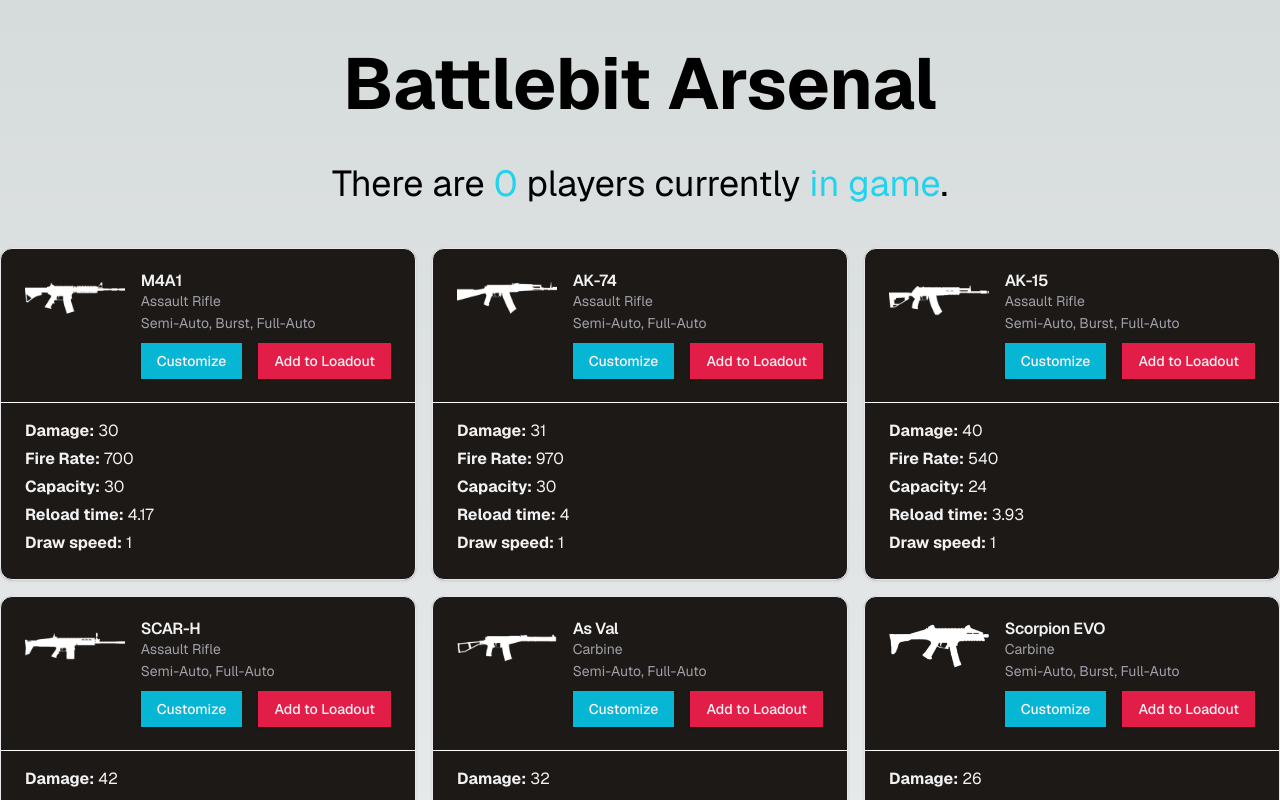
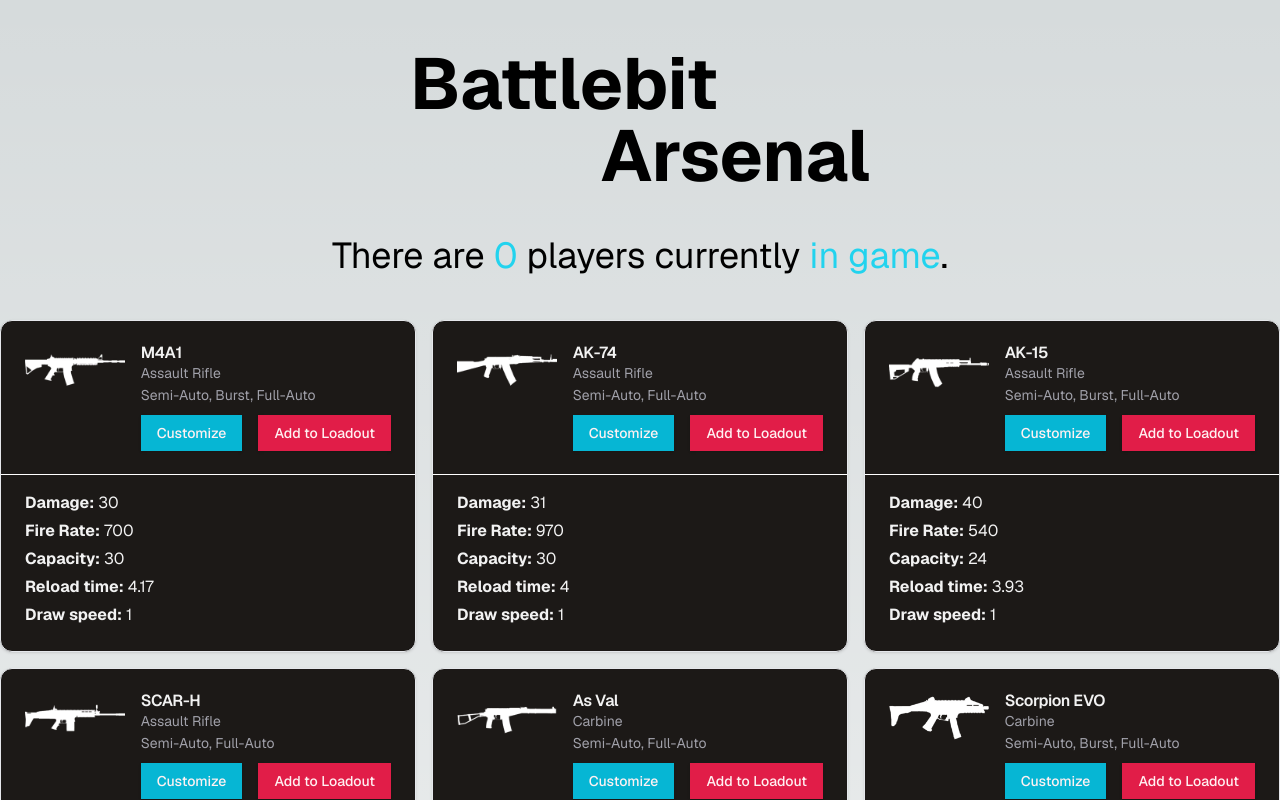
Before and after one commit to sidneifjr/battlebit-arsenal, a Next.js app: page / in a window 1280 px wide. Shown: the top 800 px of the page. Built offline with nearby package versions, Linux system fonts and the light colour scheme; no server answers.

Commit message:
Ajusta título na Home

```diff
--- a/src/app/page.tsx
+++ b/src/app/page.tsx
@@ -18,13 +18,18 @@
 
   return (
     <section className="flex flex-col gap-3">
-      <h1 className="text-7xl pt-12 mx-auto">
-        <strong>Battlebit Arsenal</strong>
+      <h1 className="w-full max-w-[460px] text-7xl pt-12 relative mx-auto">
+        <strong className="flex flex-col">
+          <span className="self-start">Battlebit</span>
+          <span className="self-end">Arsenal</span>
+        </strong>
       </h1>
 
       <ServerInfo data={getServersData} />
 
       <WeaponryList />
+
+      {/* <BottomMenu /> */}
     </section>
   )
 }
--- a/src/components/server-info.tsx
+++ b/src/components/server-info.tsx
@@ -34,8 +34,8 @@
   }
 
   return (
-    <div className="max-w-3xl mx-auto">
-      <h1 className="text-4xl text-center my-8">
+    <div className="max-w-3xl mx-auto mb-8">
+      <h1 className="text-4xl text-center mt-8">
         There are <span className="text-cyan-400">{getTotalPlayerCount()}</span>{' '}
         players currently <span className="text-cyan-400">in game</span>.
       </h1>
```
